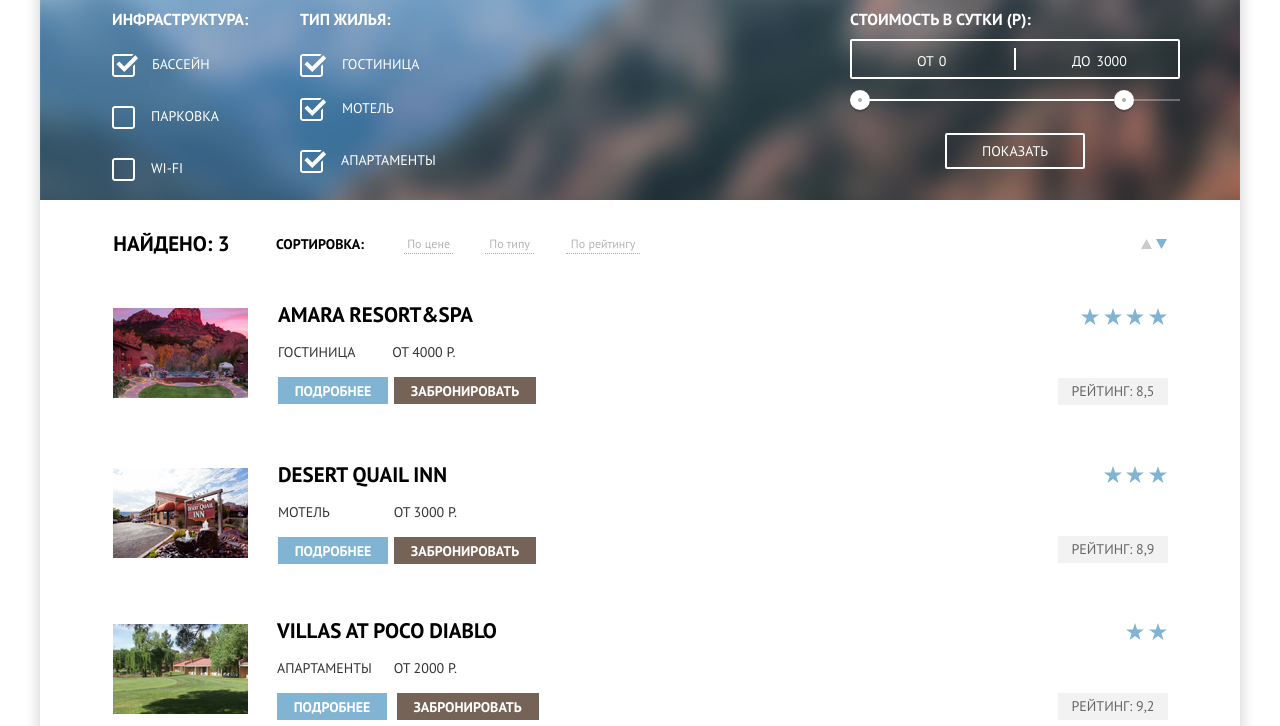
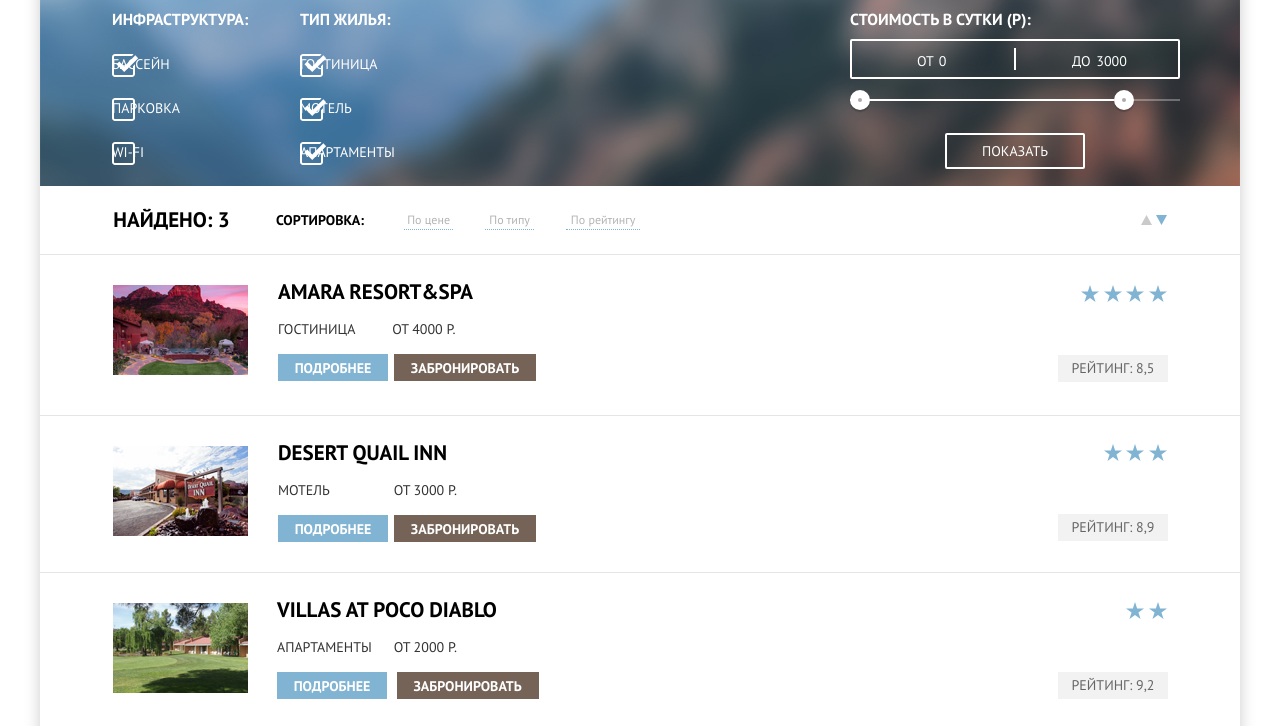
Before and after one commit to veronika-gergil/1676281-sedona-30, a plain HTML site: page catalog.html in a window 1280 px wide. Shown: the part 73-799 px from the top of the page. Drawn offline with Linux system fonts and the light colour scheme.

Commit message:
Декоративные элементы, внутренняя страница №2

```diff
--- a/catalog.html
+++ b/catalog.html
@@ -39,39 +39,19 @@
               <li class="filter-item">
                 <input class="visually-hidden filter-input-checkbox" id="pool-check" type="checkbox" name="pool"
                   checked>
-                <span><svg width="27" height="23" viewBox="0 0 27 23" fill="none" xmlns="http://www.w3.org/2000/svg">
-                    <path
-                      d="M7.28499 7.48601L4.45599 10.315L12.239 18.098L26.171 4.16601L23.343 1.33701L12.239 12.439L7.28499 7.48601Z"
-                      fill="white" />
-                    <path
-                      d="M21 20C21 20.542 20.542 21 20 21H3C2.458 21 2 20.542 2 20V3C2 2.458 2.458 2 3 2H19.908L21.493 0.415C21.041 0.146542 20.5257 0.00329969 20 0H3C1.35 0 0 1.35 0 3V20C0 21.65 1.35 23 3 23H20C21.65 23 23 21.65 23 20V10.171L21 12.171V20Z"
-                      fill="white" />
-                  </svg></span>
-                <label class="pool-check">
+                <label for="pool-check" class="pool-check">
                   Бассейн
                 </label>
               </li>
               <li class="filter-item">
                 <input class="visually-hidden filter-input-checkbox" id="park-check" type="checkbox" name="parking">
-                <span><svg width="23" height="23" viewBox="0 0 23 23" fill="none" xmlns="http://www.w3.org/2000/svg">
-                    <path fill-rule="evenodd" clip-rule="evenodd"
-                      d="M3 0H20C21.65 0 23 1.35 23 3V20C23 21.65 21.65 23 20 23H3C1.35 23 0 21.65 0 20V3C0 1.35 1.35 0 3 0ZM21 3C21 2.458 20.542 2 20 2H3C2.458 2 2 2.458 2 3V20C2 20.542 2.458 21 3 21H20C20.542 21 21 20.542 21 20V3Z"
-                      fill="white" />
-                  </svg></span>
-                <label class="park-check">
+                <label for="park-check">
                   Парковка
                 </label>
               </li>
               <li class="filter-item">
                 <input class="visually-hidden filter-input-checkbox" id="wifi-check" type="checkbox" name="wifi">
-                <span>
-                  <svg width="23" height="23" viewBox="0 0 23 23" fill="none" xmlns="http://www.w3.org/2000/svg">
-                    <path fill-rule="evenodd" clip-rule="evenodd"
-                      d="M3 0H20C21.65 0 23 1.35 23 3V20C23 21.65 21.65 23 20 23H3C1.35 23 0 21.65 0 20V3C0 1.35 1.35 0 3 0ZM21 3C21 2.458 20.542 2 20 2H3C2.458 2 2 2.458 2 3V20C2 20.542 2.458 21 3 21H20C20.542 21 21 20.542 21 20V3Z"
-                      fill="white" />
-                  </svg>
-                </span>
-                <label class="wifi-check">
+                <label for="wifi-check">
                   Wi-Fi
                 </label>
               </li>
@@ -85,46 +65,21 @@
               <li class="filter-item">
                 <input class="visually-hidden filter-input-checkbox" id="hotel-check" type="checkbox" name="hotel"
                   checked>
-                <span class="hotel-checkbox"><svg width="27" height="23" viewBox="0 0 27 23" fill="none"
-                    xmlns="http://www.w3.org/2000/svg">
-                    <path
-                      d="M7.28499 7.48601L4.45599 10.315L12.239 18.098L26.171 4.16601L23.343 1.33701L12.239 12.439L7.28499 7.48601Z"
-                      fill="white" />
-                    <path
-                      d="M21 20C21 20.542 20.542 21 20 21H3C2.458 21 2 20.542 2 20V3C2 2.458 2.458 2 3 2H19.908L21.493 0.415C21.041 0.146542 20.5257 0.00329969 20 0H3C1.35 0 0 1.35 0 3V20C0 21.65 1.35 23 3 23H20C21.65 23 23 21.65 23 20V10.171L21 12.171V20Z"
-                      fill="white" />
-                  </svg></span>
-                <label class="hotel-check">
+                <label for="hotel-check">
                   Гостиница
                 </label>
               </li>
               <li class="filter-item">
                 <input class="visually-hidden filter-input-checkbox" id="motel-check" type="checkbox" name="motel"
                   checked>
-                <span><svg width="27" height="23" viewBox="0 0 27 23" fill="none" xmlns="http://www.w3.org/2000/svg">
-                    <path
-                      d="M7.28499 7.48601L4.45599 10.315L12.239 18.098L26.171 4.16601L23.343 1.33701L12.239 12.439L7.28499 7.48601Z"
-                      fill="white" />
-                    <path
-                      d="M21 20C21 20.542 20.542 21 20 21H3C2.458 21 2 20.542 2 20V3C2 2.458 2.458 2 3 2H19.908L21.493 0.415C21.041 0.146542 20.5257 0.00329969 20 0H3C1.35 0 0 1.35 0 3V20C0 21.65 1.35 23 3 23H20C21.65 23 23 21.65 23 20V10.171L21 12.171V20Z"
-                      fill="white" />
-                  </svg></span>
-                <label class="motel-check">
+                <label for="motel-check">
                   Мотель
                 </label>
               </li>
               <li class="filter-item">
                 <input class="visually-hidden filter-input-checkbox" id="apt-check" type="checkbox" name="apartments"
                   checked>
-                <span><svg width="27" height="23" viewBox="0 0 27 23" fill="none" xmlns="http://www.w3.org/2000/svg">
-                    <path
-                      d="M7.28499 7.48601L4.45599 10.315L12.239 18.098L26.171 4.16601L23.343 1.33701L12.239 12.439L7.28499 7.48601Z"
-                      fill="white" />
-                    <path
-                      d="M21 20C21 20.542 20.542 21 20 21H3C2.458 21 2 20.542 2 20V3C2 2.458 2.458 2 3 2H19.908L21.493 0.415C21.041 0.146542 20.5257 0.00329969 20 0H3C1.35 0 0 1.35 0 3V20C0 21.65 1.35 23 3 23H20C21.65 23 23 21.65 23 20V10.171L21 12.171V20Z"
-                      fill="white" />
-                  </svg></span>
-                <label class="apt-check">
+                <label for="apt-check">
                   Апартаменты
                 </label>
               </li>
@@ -257,10 +212,8 @@
         </li>
       </ul>
     </section>
-    <p><img src="img/map.jpg" width="1199" height="594" alt="Карта гостиниц"> </p>
   </main>
-
-  <footer class="main-footer">
+  <footer class="main-footer inner-footer">
     <div class="footer-wrapper container">
       <div class="footer-flex">
         <section class="footer-contacts">
--- a/css/style.css
+++ b/css/style.css
@@ -507,7 +507,7 @@ outline: none;
 
 .search-button:active {
   background-color: var(--active-blue);
-  color: rgba(var(--rgb-transparent-text),0.3);
+  color: rgba(255,255,255,0.3);
   outline: none;
 }
 
@@ -734,6 +734,7 @@ line-height: 21px;
   margin-bottom: 23px;
   display: flex;
   flex-wrap: wrap;
+
 }
 
 
@@ -742,41 +743,96 @@ line-height: 21px;
   display: block;
 }
 
-.hotel-checkbox {
+/*.filter-item {
+  background-image: url("../img/checkbox-off.svg");
+  background-repeat: no-repeat;
+}*/
+
+.filter-input-checkbox:not(:checked) + label::before {
+  content: "";
+  position: absolute;
+  background: url("../img/checkbox-off.svg") no-repeat 0 0;
+  width: 23px;
+  height: 23px;
+  top: 0;
+  left: 0;
+}
+
+.filter-input-checkbox:checked + label::before {
+  display: none;
+}
+
+.filter-input-checkbox:checked + label::after {
+  content:"";
+  position: absolute;
+  background: url("../img/checkbox-on.svg") no-repeat 0 0;
+  width: 27px;
+  height: 23px;
+  top: 0;
+  left: 0;
+
+}
+
+.filter-input-checkbox:not(:checked) + label::after {
+  opacity: 0;
+}
+
+.filter-input-checkbox:checked + label::after {
+  opacity: 1;
+}
+
+.filter-input-checkbox:disabled + label::after,
+.filter-input-checkbox:disabled + label::before {
+  opacity: 0.6;
+}
+
+/*.pool-checkbox {
+  position: relative;
+
+}*/
+
+/*input[type="checkbox"]:checked + label::before,
+input[type="checkbox"]:not(:checked) + label::before {
+  content: "";
+  position: absolute;
+  background: url("../img/checkbox-off.svg") no-repeat 0 0;
+  width: 23px;
+  height: 23px;
+  top: 0;
+  left: 0;
+}*/
+
+/*.hotel-checkbox {
   position: absolute;
   width: 27px;
   height: 23px;
-}
+} */
 
 .hotel-check {
   margin: 0;
   padding: 0;
-  margin-left: 42px;
 }
 
 .motel-check {
   margin: 0;
   padding: 0;
-  margin-left: 15px;
+
 }
 
 .apt-check {
   margin: 0;
   padding: 0;
-  margin-left: 14px;
 }
 .pool-check {
   margin:0;
   padding: 0;
-  margin-left: 13px;
 }
 .park-check,
 .wifi-check {
   margin: 0;
   padding: 0;
-  margin-left: 16px;
-}
-
+
+}
 .filter {
   line-height: 21px;
   text-align: center;
@@ -975,6 +1031,7 @@ line-height: 21px;
   outline-offset: -5px;*/
   margin: 0;
   padding: 0;
+  border-top: 1px solid var(--form-active-gray);
   box-sizing: border-box;
   width: 1200px;
 }
@@ -987,6 +1044,7 @@ line-height: 21px;
   margin: 0;
   padding: 0;
   width: 1200px;
+  border-top: 1px solid var(--form-active-gray);
 }
 
 .hotels-container-3 {
@@ -997,6 +1055,8 @@ line-height: 21px;
   margin: 0;
   padding: 0;
   width: 1200px;
+  border-top: 1px solid var(--form-active-gray);
+  border-bottom: 1px solid var(--form-active-gray);
 }
 
 .image-amara {
@@ -1010,7 +1070,7 @@ line-height: 21px;
 }
 
 .text-amara {
- /* outline: 5px solid pink;
+ /*outline: 5px solid pink;
   outline-offset: -5px;*/
   margin: 0;
   padding: 0;
@@ -1020,7 +1080,6 @@ line-height: 21px;
   display: flex;
   flex-direction: column;
   justify-content: flex-start;
-
 }
 
 .type-one {
@@ -1136,6 +1195,7 @@ width: 110px;
   text-align: end;
   margin-top: 0;
 }
+
 
 .hotel-list a {
   font-size: 21px;
@@ -1230,7 +1290,12 @@ width: 110px;
   padding: 0;
   margin: 0;
   margin-top: -120px;
-}
+
+}
+
+/*.footer-margin {
+  margin-top: -120px;
+}*/
 
 .main-footer .container{
   display: grid;
@@ -1239,13 +1304,23 @@ width: 110px;
   justify-content: center;
 }
 
+.inner-footer {
+  padding: 36px 0;
+  color: var(--basic-black);
+  background-color:  rgba(255, 255, 255, 0.9);
+  /*outline: 5px solid red;
+  outline-offset: -5px;*/
+  padding: 0;
+  margin: 0;
+}
+
 .footer-flex {
   display: flex;
   align-items: center;
   margin:0;
   padding: 0;
-
-}
+}
+
 
 .contacts-flex {
   min-width: 251px;
@@ -1366,9 +1441,6 @@ width: 110px;
   position: absolute;
 }
 
-.modal-search {
-  text-align: center;
-}
 
 .modal-title-wrap {
   color: var(--basic-white);
```
